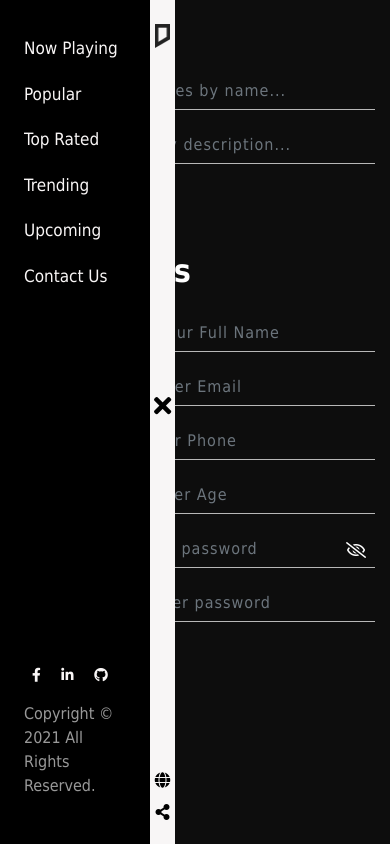
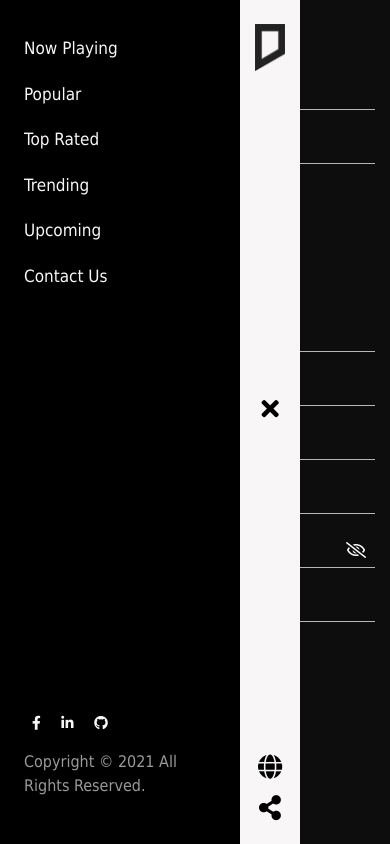
Before and after one commit to omar-el-sayed/Movies, a plain HTML site: page index.html in a window 390 px wide. Both pictures are taken after a click on the icon 12 px from the left and 405 px from the top of the page. Drawn offline with Linux system fonts and the light colour scheme; no server answers.

Commit message:
modified in html, css, js

```diff
--- a/css/style.css
+++ b/css/style.css
@@ -126,29 +126,32 @@ a:hover {
     }
 }
 
-#closeBtn {
-    display: none;
-}
-
 aside {
     position: fixed;
     top: 0;
+    left: 0;
+    z-index: 999999;
+    width: 300px;
+    height: 100vh;
+    display: flex;
+}
+
+#sideBar {
+    background-color: #000;
+    width: 80%;
     height: 100%;
-    width: 240px;
-    z-index: 9999;
-    background-color: #000;
 }
 
 .movies-bar {
     height: 50%;
 }
 
-.movies-bar a {
+#sideBar .movies-bar a {
     margin: 500px 0;
-    opacity: 0;
+    cursor: pointer;
 }
 
-aside a {
+#sideBar a {
     color: #f9f6f6;
     font-weight: 500;
     font-size: 17px;
@@ -157,45 +160,45 @@ aside a {
     margin: 20px 0;
 }
 
-aside a:hover {
+#sideBar a:hover {
     color: #ff655c;
 }
 
-.social-icons a {
+#sideBar .social-icons a {
     display: inline-block;
     margin: 20px 8px;
     font-size: 14px;
 }
 
-aside p {
+#sideBar p {
     color: #999;
     font-size: 16px;
     margin-bottom: 30px;
 }
 
-.menu-bar {
-    position: fixed;
-    top: 0;
+#menuBar {
     height: 100%;
-    width: 60px;
-    z-index: 99999;
+    width: 20%;
     background-color: #f8f6f6;
     text-align: center;
     transition: all 0.5s;
 }
 
-.menu-bar img[alt='logo'] {
+#menuBar .logo {
     width: 30px;
-    cursor: pointer;
 }
 
-.menu-bar i {
+#menuBar i {
     color: #000;
     cursor: pointer;
 }
 
-.menu-icon i {
+#menuBar i {
     font-size: 25px;
+}
+
+#closeBtn {
+    display: none;
 }
 
 .form-control {
@@ -272,55 +275,8 @@ aside p {
     box-shadow: none !important;
 }
 
-/* ********************************************************* Media-Query ********************************************************* */
-
-@media screen and (min-width:992px) and (max-width:1200px) {
-    .menu-bar {
-        width: 50px;
-    }
-    .menu-bar img[alt='logo'] {
-        width: 25px;
+@media screen and (max-width:768px) {
+    #contactUs .submit-btn {
+        margin: auto;
     }
 }
-
-@media screen and (min-width:768px) and (max-width:991px) {
-    .movies-bar {
-        height: 65%;
-    }
-    .menu-bar {
-        width: 40px;
-    }
-    .menu-bar img[alt='logo'] {
-        width: 20px;
-    }
-}
-
-@media screen and (min-width:600px) and (max-width:767px) {
-    .movies-bar {
-        height: 60%;
-    }
-    .menu-bar {
-        width: 50px;
-    }
-    .menu-bar img[alt='logo'] {
-        width: 25px;
-    }
-}
-
-@media screen and (max-width:599px) {
-    .movies-bar {
-        height: 75%;
-    }
-    .menu-bar {
-        width: 25px;
-    }
-    .menu-bar img[alt='logo'] {
-        width: 15px;
-    }
-    aside {
-        width: 150px;
-    }
-    .form-control {
-        text-align: center;
-    }
-}
--- a/index.html
+++ b/index.html
@@ -17,10 +17,32 @@
             </div>
         </div>
 
-        <div class="menu-bar py-4 d-flex justify-content-between flex-column">
+        <aside>
+            <div id="sideBar" class="py-3 px-4 d-flex justify-content-between flex-column overflow-hidden">
+                <div class="movies-bar overflow-hidden">
+                    <a>Now Playing</a>
+                    <a>Popular</a>
+                    <a>Top Rated</a>
+                    <a>Trending</a>
+                    <a>Upcoming</a>
+                    <a href="#contactUs">Contact Us</a>
+                </div>
+                <div>
+                    <div class="social-icons">
+                        <a href="https://www.facebook.com/omarsayed26/" target="_blank"><i
+                                class="fab fa-facebook-f"></i></a>
+                        <a href="https://www.linkedin.com/in/omar-el-sayed/" target="_blank"><i
+                                class="fab fa-linkedin-in"></i></a>
+                        <a href="https://github.com/omar-el-sayed" target="_blank"><i class="fab fa-github"></i></a>
+                    </div>
+                    <p>Copyright &copy; 2021 All Rights Reserved.</p>
+                </div>
+            </div>
+
+            <div id="menuBar" class="py-4 d-flex justify-content-between align-items-center flex-column">
                 <div class="logo">
                     <a href="index.html">
-                    <img src="images/logo.png" alt="logo">
+                        <img src="images/logo.png" class="w-100" alt="logo">
                     </a>
                 </div>
                 <div class="menu-icon">
@@ -35,25 +57,6 @@
                         <i class="fas fa-share-alt"></i>
                     </div>
                 </div>
-        </div>
-
-        <aside class="py-3 px-4 d-flex justify-content-between flex-column overflow-hidden">
-            <div class="movies-bar overflow-hidden">
-                <a href="#now_playing">Now Playing</a>
-                <a href="#popular">Popular</a>
-                <a href="#top_rated">Top Rated</a>
-                <a href="#trending">Trending</a>
-                <a href="#upcoming">Upcoming</a>
-                <a href="#contactUs">Contact Us</a>
-            </div>
-            <div>
-                <div class="social-icons">
-                    <a href="https://www.facebook.com/omarsayed26/" target="_blank"><i class="fab fa-facebook-f"></i></a>
-                    <a href="https://www.linkedin.com/in/omar-el-sayed/" target="_blank"><i
-                            class="fab fa-linkedin-in"></i></a>
-                    <a href="https://github.com/omar-el-sayed" target="_blank"><i class="fab fa-github"></i></a>
-                </div>
-                <p>Copyright &copy; 2021 All Rights Reserved.</p>
             </div>
         </aside>
 
@@ -118,7 +121,9 @@
                             <div class="alert alert-danger mt-3">Your password is not true</div>
                         </div>
                     </div>
+                    <div class="submit-btn">
                         <button type="submit" class="btn btn-outline-danger m-3">Submit</button>
+                    </div>
                 </div>
             </div>
         </section>
--- a/js/script.js
+++ b/js/script.js
@@ -1,5 +1,10 @@
 $(document).ready(function () {
+    $("#loadingScreen").fadeOut(2000, function () {
+        $("body").css("overflow", "visible")
+    });
+
     let aside = $("aside");
+    let sideBar = $("#sideBar");
     let fullNameInput = $("#fullName");
     let emailAddressInput = $("#emailAddress");
     let phoneNumberInput = $("#phoneNumber");
@@ -59,33 +64,30 @@ $(document).ready(function () {
     }
     $("#movieDesc").keyup(function () {
         searchByRate(this.value);
-    })
-
-    aside.css("left", `-${aside.innerWidth()}px`);
-    $("#openBtn").click(function () {
-        $(".menu-bar").animate({ left: aside.innerWidth() }, 450);
-        $("#openBtn").fadeOut(200, function () {
-            aside.animate({ left: '0px' }, 600);
-            $("#closeBtn").fadeIn(200);
-            for (let i = 0; i < $(".movies-bar a").length; i++) {
-                $(".movies-bar a").eq(i).animate({ opacity: '1', margin: '20px 0' }, 1000);
-            }
-        });
-
     });
 
-    $("#closeBtn").click(function () {
-        $(".menu-bar").animate({ left: "0px" }, 300);
-        $("#closeBtn").fadeOut(200, function () {
-            aside.animate({ left: `-${aside.innerWidth()}px` }, 600);
-            $("#openBtn").fadeIn(200);
-            for (let i = 0; i < $(".movies-bar a").length; i++) {
-                $(".movies-bar a").eq(i).animate({ opacity: '0', margin: '500px 0' }, 50);
+    aside.css("left", -sideBar.innerWidth());
+    $("#openBtn").click(function () {
+        aside.animate({ left: "0px" }, 600);
+        $("#openBtn").fadeOut(200, function () {
+            $("#closeBtn").fadeIn(200);
+            for (let i = 0; i < $("#sideBar .movies-bar a").length; i++) {
+                $("#sideBar .movies-bar a").eq(i).animate({ margin: '20px 0' }, 700);
             }
         });
     });
 
-    $("aside .movies-bar a").click(function () {
+    $("#closeBtn").click(function () {
+        $("#closeBtn").fadeOut(200, function () {
+            aside.animate({ left: -sideBar.innerWidth() }, 600);
+            for (let i = 0; i < $("#sideBar .movies-bar a").length; i++) {
+                $("#sideBar .movies-bar a").eq(i).animate({ margin: '500px 0' }, 50);
+            }
+            $("#openBtn").fadeIn(200);
+        });
+    });
+
+    $("#sideBar .movies-bar a").click(function () {
         let contactOffset = $("#contactUs").offset().top;
         let movieSection = $(this).text();
         if (movieSection == "Now Playing") {
@@ -220,8 +222,4 @@ $(document).ready(function () {
         $(".eye-icon").css("display", "none");
         $(".eye-slash").css("display", "inline-block");
     });
-
-    $("#loadingScreen").slideUp(1000, function () {
-        $("body").css("overflow", "visible")
-    });
 });
```
Lines whose indentation alone changed are shown as unchanged.
